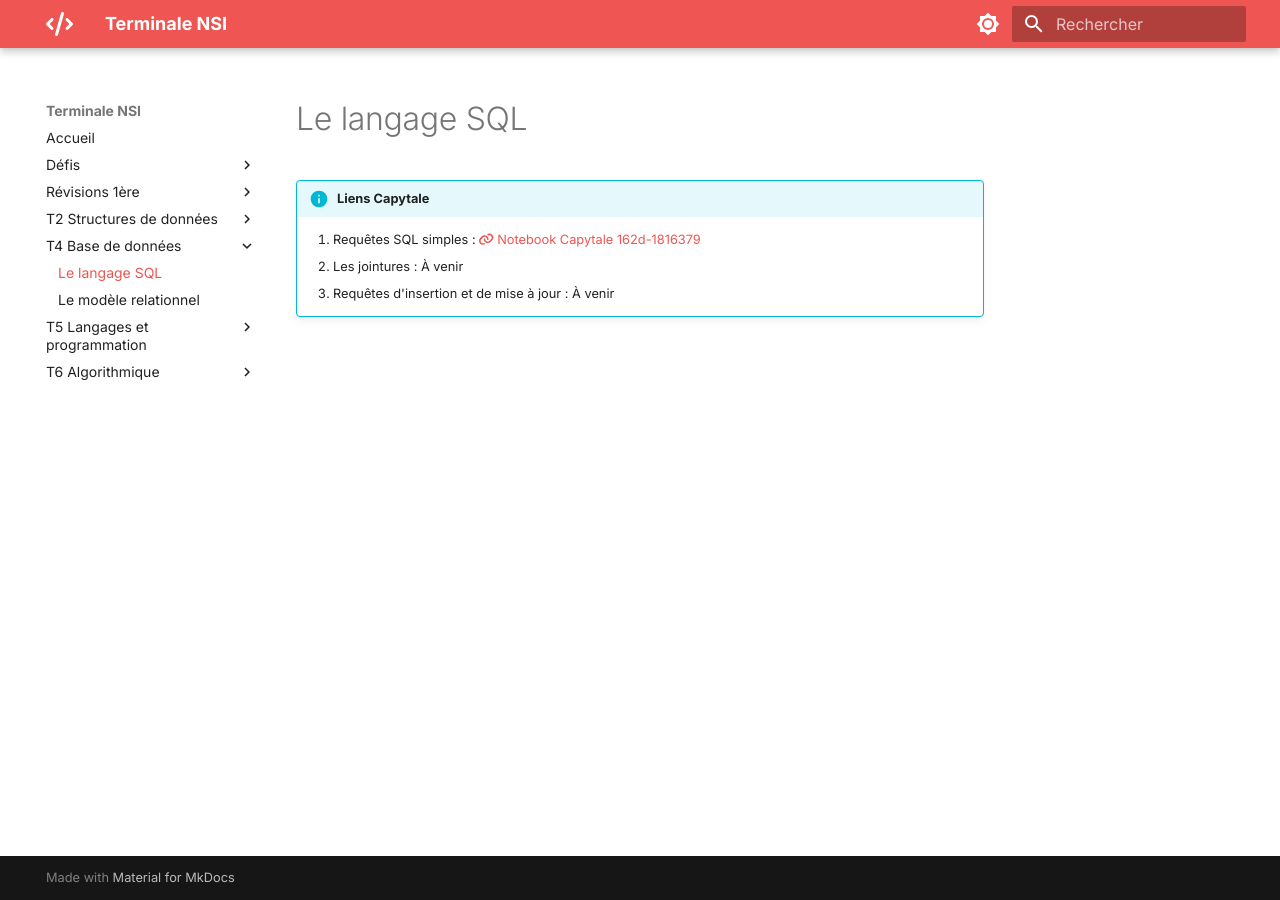
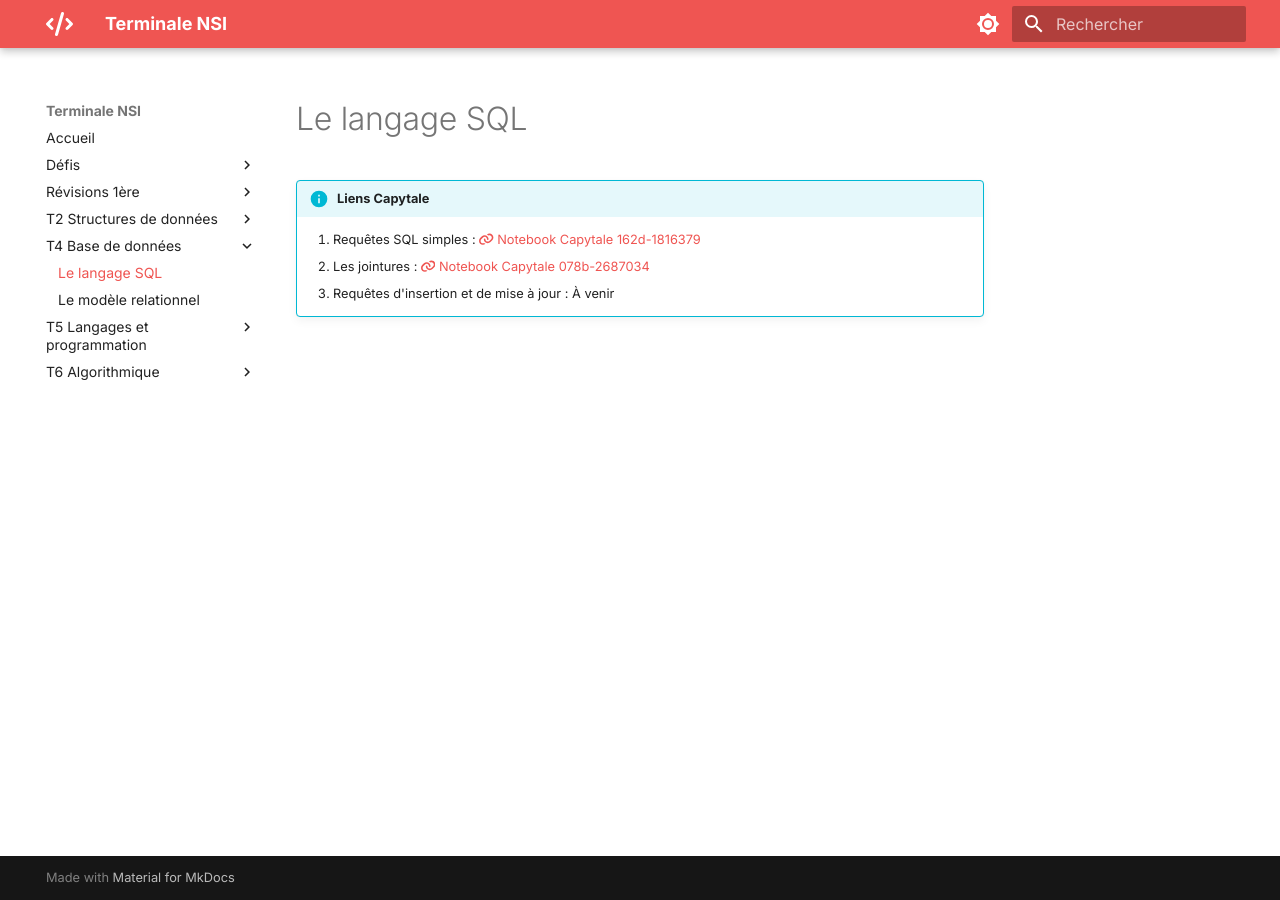
Before and after one commit to ArthurRouquan/TNSI, an MkDocs documentation site: the page built from docs/T4 Base de données/1sql.md, in a window 1280 px wide. Built offline with MkDocs 1.6.1 and Material for MkDocs 9.7.7, drawn with Linux system fonts in a browser that asks for light colours.

Commit message:
jointures

```diff
--- a/docs/T4 Base de données/1sql.md
+++ b/docs/T4 Base de données/1sql.md
@@ -2,5 +2,5 @@
 
 !!! info "Liens Capytale"
     1. Requêtes SQL simples : [:fontawesome-solid-link: Notebook Capytale 162d-1816379](https://capytale2.ac-paris.fr/web/c/162d-1816379)
-    2. Les jointures : À venir
+    2. Les jointures : [:fontawesome-solid-link: Notebook Capytale 078b-2687034](https://capytale2.ac-paris.fr/web/c/078b-2687034)
     3. Requêtes d'insertion et de mise à jour : À venir
```
